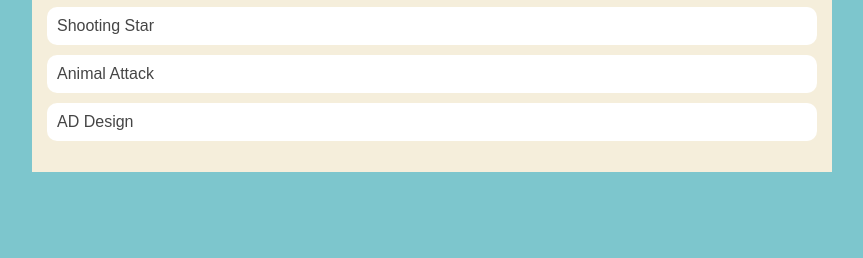
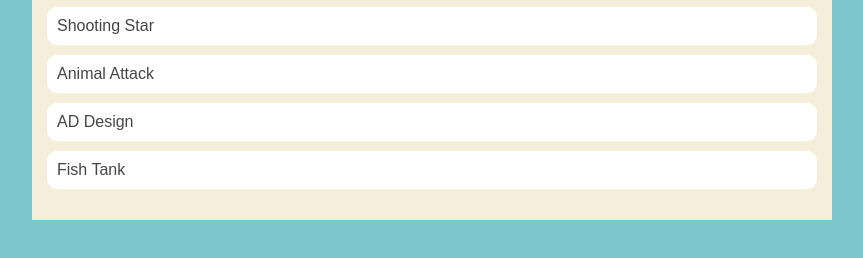
Before and after one commit to nhinguyen3/nhinguyen.github.io, a plain HTML site: page portfolio.html in a window 1280 px wide. Shown: the part 400-658 px from the top of the page, without its empty margins (208-1071 px from the left). Drawn offline with Linux system fonts and the light colour scheme.

Commit message:
push portfolio

```diff
--- a/portfolio.html
+++ b/portfolio.html
@@ -121,6 +121,7 @@
                         <li><a href="https://www.khanacademy.org/computer-programming/spin-off-of-project-shooting-star/5435230301765632">Shooting Star</a></li>
                         <li><a href="https://www.khanacademy.org/computer-programming/spin-off-of-project-animal-attack/4917023363088384">Animal Attack</a></li>
                         <li><a href="https://www.khanacademy.org/computer-programming/spin-off-of-project-ad-design/5926632889565184">AD Design</a></li>
+                        <li><a href="https://www.khanacademy.org/computer-programming/spin-off-of-project-fish-tank/4730540067962880">Fish Tank</a></li>
                     </ul>
                 </div>
             </main>
```
